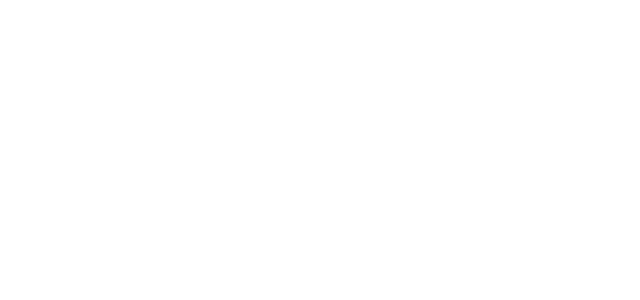
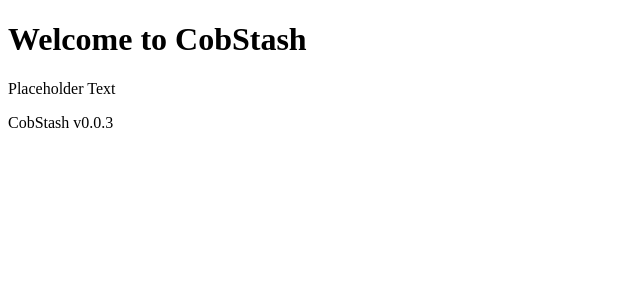
Before and after one commit to ByteMeHahaha/CobStash, a React (Vite) app in the folder frontend/: page / in a window 1280 px wide. Shown: the top 300 px of the page, without its empty margins (0-640 px from the left). Built offline with nearby package versions, Linux system fonts and the light colour scheme.

Commit message:
feat(frontend): Define routing to homepage and 404 page

```diff
--- a/frontend/src/App.tsx
+++ b/frontend/src/App.tsx
@@ -1,6 +1,12 @@
+import { Route, Routes } from "react-router-dom";
+import { Home } from "./pages/Home/Home";
+import { NoPage } from "./pages/NoPage/NoPage";
+
 export default function App() {
   return (
-    <>
-    </>
+    <Routes>
+      <Route index element={<Home />} />
+      <Route path="*" element={<NoPage />} />
+    </Routes>
   );
 }
--- /dev/null
+++ b/frontend/src/components/Footer/Footer.module.scss
@@ -0,0 +1,3 @@
+.footer {
+
+}
--- a/frontend/src/main.tsx
+++ b/frontend/src/main.tsx
@@ -1,9 +1,12 @@
 import { StrictMode } from 'react';
 import { createRoot } from 'react-dom/client';
+import { BrowserRouter } from 'react-router-dom';
 import App from './App.tsx';
 
 createRoot(document.getElementById('root')!).render(
   <StrictMode>
-    <App />
+    <BrowserRouter>
+      <App />
+    </BrowserRouter>
   </StrictMode>,
 );
--- /dev/null
+++ b/frontend/src/pages/Home/Home.tsx
@@ -0,0 +1,9 @@
+import { Page } from "../../components/Page/Page";
+
+export function Home() {
+  return (
+    <Page headerText="Welcome to CobStash">
+      <p>Placeholder Text</p>
+    </Page>
+  );
+}
--- /dev/null
+++ b/frontend/src/pages/NoPage/NoPage.tsx
@@ -0,0 +1,10 @@
+import { Link } from "react-router-dom";
+import { Page } from "../../components/Page/Page";
+
+export function NoPage() {
+  return (
+    <Page headerText="Page Not Found">
+      <Link to="/">Go Home</Link>
+    </Page>
+  );
+}
```
Also changed, not shown: frontend/src/pages/Home/Home.module.scss (added), frontend/src/pages/NoPage/NoPage.module.scss (added).
